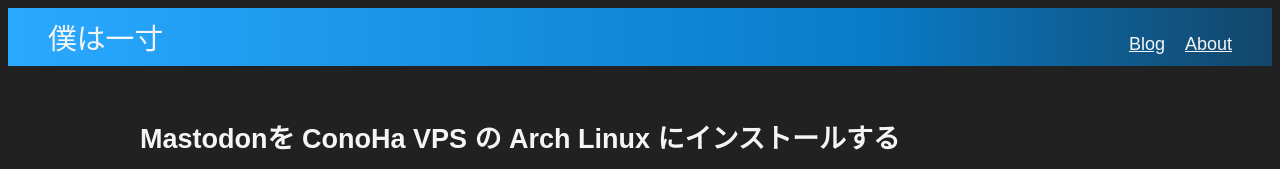
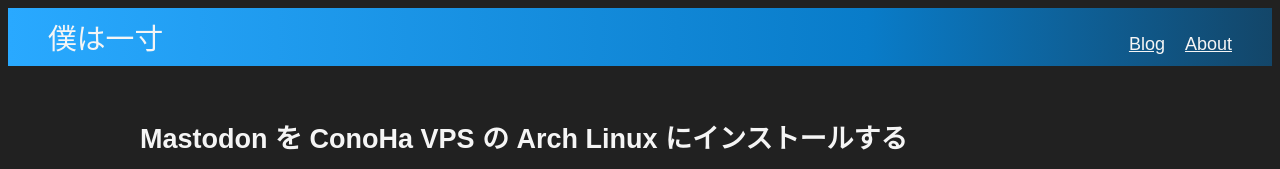
Before and after one commit to takker99/misoni.me, a Gatsby site: page /blog/2020-10-04/ in a window 1280 px wide. Shown: the top 169 px of the page. Built offline with nearby package versions, Linux system fonts and the light colour scheme; Gatsby itself is replaced by a stand-in of ours; some packages are replaced by stand-ins of ours.

Commit message:
typo等修正

````diff
--- a/content/blog/2020-10-04/index.md
+++ b/content/blog/2020-10-04/index.md
@@ -1,5 +1,5 @@
 ---
-title: "Mastodonを ConoHa VPS の Arch Linux にインストールする"
+title: "Mastodon を ConoHa VPS の Arch Linux にインストールする"
 date: "2020-10-04"
 description: ""
 tags: ["Mastodon", "VPS", "GNU/Linux"]
@@ -97,8 +97,6 @@
 AUR にも Mastodon が置いてあるのだが、バージョンが 3.1.4 と少し古かったので普通に GitHub から clone した。
 
 `git` を利用して Mastodon をダウンロードし、安定版リリースを checkout する。
-
-間違い等あったら Twitter か Discord、もしくは Mastodon で教えていただけると助かる。では。
 
 ```bash
 git clone https://github.com/tootsuite/mastodon.git live && cd live
@@ -218,6 +216,8 @@
 sudo reboot
 ```
 
+間違い等あったら Twitter か Discord、もしくは Mastodon で教えていただけると助かる。では。
+
 ## 参考
 
 - [Run a Mastodon Server on Arch Linux VPS | LIOLOG](https://liolok.github.io/Run-a-Mastodon-Server-on-Arch-Linux-VPS/)
````
